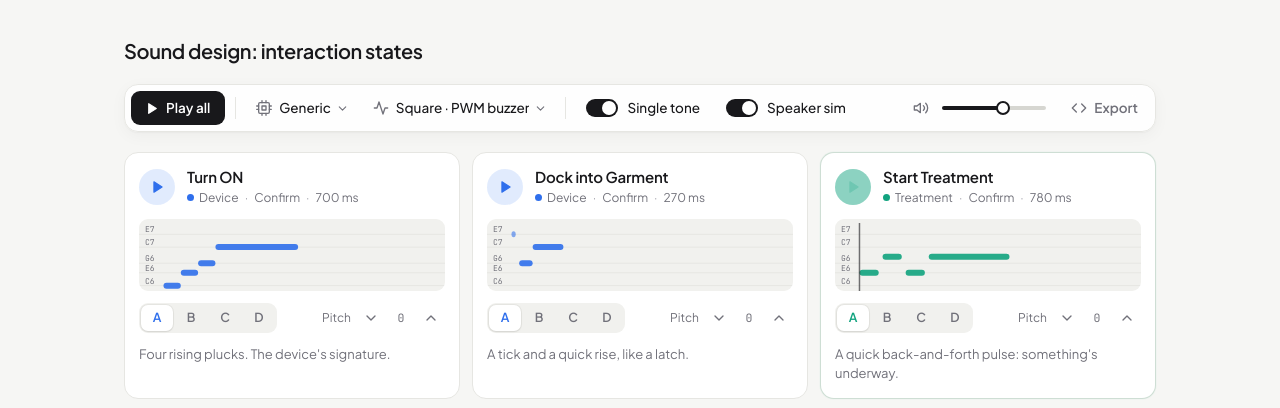
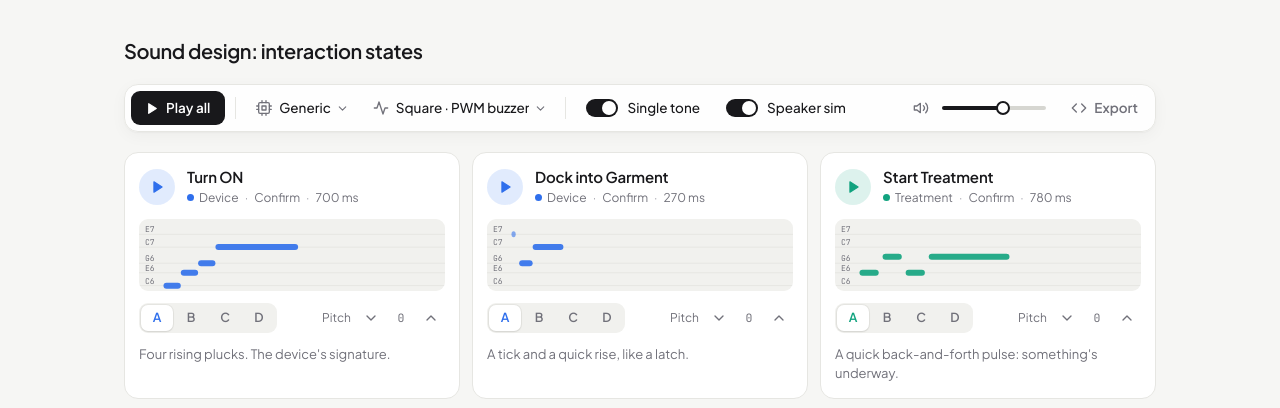
Before and after one commit to rhymeandreason/Mercury, a plain HTML site: page SoundDesign.html in a window 1280 px wide. Both pictures are taken after a click on the button "Play all". Shown: the top 408 px of the page. Drawn offline with Linux system fonts and the light colour scheme.

Commit message:
Sync playhead to the audio clock
The playhead and playing highlight followed a separate timer and ran
~27 ms ahead of the sound (more with Bluetooth or a cold audio context).
They now follow the audio output timestamp each frame, so they track
what is actually heard, including Play all and rebuilt cards.

Co-Authored-By: Claude Opus 5.5 <noreply@anthropic.com>

```diff
--- a/SoundDesign.html
+++ b/SoundDesign.html
@@ -474,10 +474,8 @@ function play(s, delay=0){
   const c = ac(); const out = buildOutput(c, s);
   const t0 = c.currentTime + 0.03 + delay;
   scheduleSound(c,out,s,t0);
-  const card = document.querySelector(`[data-id="${s.id}"]`);
   const len = soundLen(s);
-  setTimeout(()=>{ card.classList.add("playing"); animateHead(s, len); }, delay*1000+30);
-  setTimeout(()=>card.classList.remove("playing"), delay*1000+len+120);
+  animateHead(s, len, c, t0);
   return len;
 }
 
@@ -504,15 +502,35 @@ function timeline(s){
   g += `<line class="ph" x1="${x(0)}" x2="${x(0)}" y1="4" y2="76" stroke="var(--ink)" stroke-width="1.5" opacity="0"/>`;
   return `<svg class="tl" preserveAspectRatio="none">${g}</svg>`;
 }
-function animateHead(s,len){
-  const ph = document.querySelector(`[data-id="${s.id}"] .ph`);
-  const start = performance.now();
-  ph.setAttribute("opacity","0.6");
-  (function step(now){
-    const ms = Math.min(now-start, len);
-    ph.setAttribute("x1",x(ms)); ph.setAttribute("x2",x(ms));
-    if(ms<len) requestAnimationFrame(step); else setTimeout(()=>ph.setAttribute("opacity","0"),150);
-  })(start);
+// Audio-clock time the listener is hearing right now: the output timestamp accounts for
+// the delay between the audio graph and the speakers (and for a context still waking up).
+function heardTime(c){
+  if(c.getOutputTimestamp){
+    const ts = c.getOutputTimestamp();
+    if(ts.performanceTime > 0) return ts.contextTime + (performance.now() - ts.performanceTime)/1000;
+  }
+  return c.currentTime - (c.outputLatency || 0) - (c.baseLatency || 0);
+}
+// Playhead and "playing" highlight follow the audio clock, so they stay in step with the
+// sound (Play all, first play, slow frames). The card is looked up each frame because
+// switching version or pitch rebuilds it.
+const headRuns = {};
+function animateHead(s, len, c, t0){
+  const run = headRuns[s.id] = {};                // a newer play of the same sound takes over
+  const card = () => document.querySelector(`[data-id="${s.id}"]`);
+  (function step(){
+    if(headRuns[s.id] !== run) return;
+    const el = card(), ph = el && el.querySelector(".ph");
+    const ms = (heardTime(c) - t0) * 1000;
+    if(ph && ms >= 0){
+      const m = Math.min(ms, len);
+      ph.setAttribute("x1", x(m)); ph.setAttribute("x2", x(m));
+      ph.setAttribute("opacity", ms < len + 150 ? "0.6" : "0");
+    }
+    if(el) el.classList.toggle("playing", ms >= 0 && ms < len + 120);
+    if(ms < len + 150) requestAnimationFrame(step);
+    else delete headRuns[s.id];
+  })();
 }
 
 // ---- Code export: follows the current Hardware / Waveform / Single tone settings ----
```
